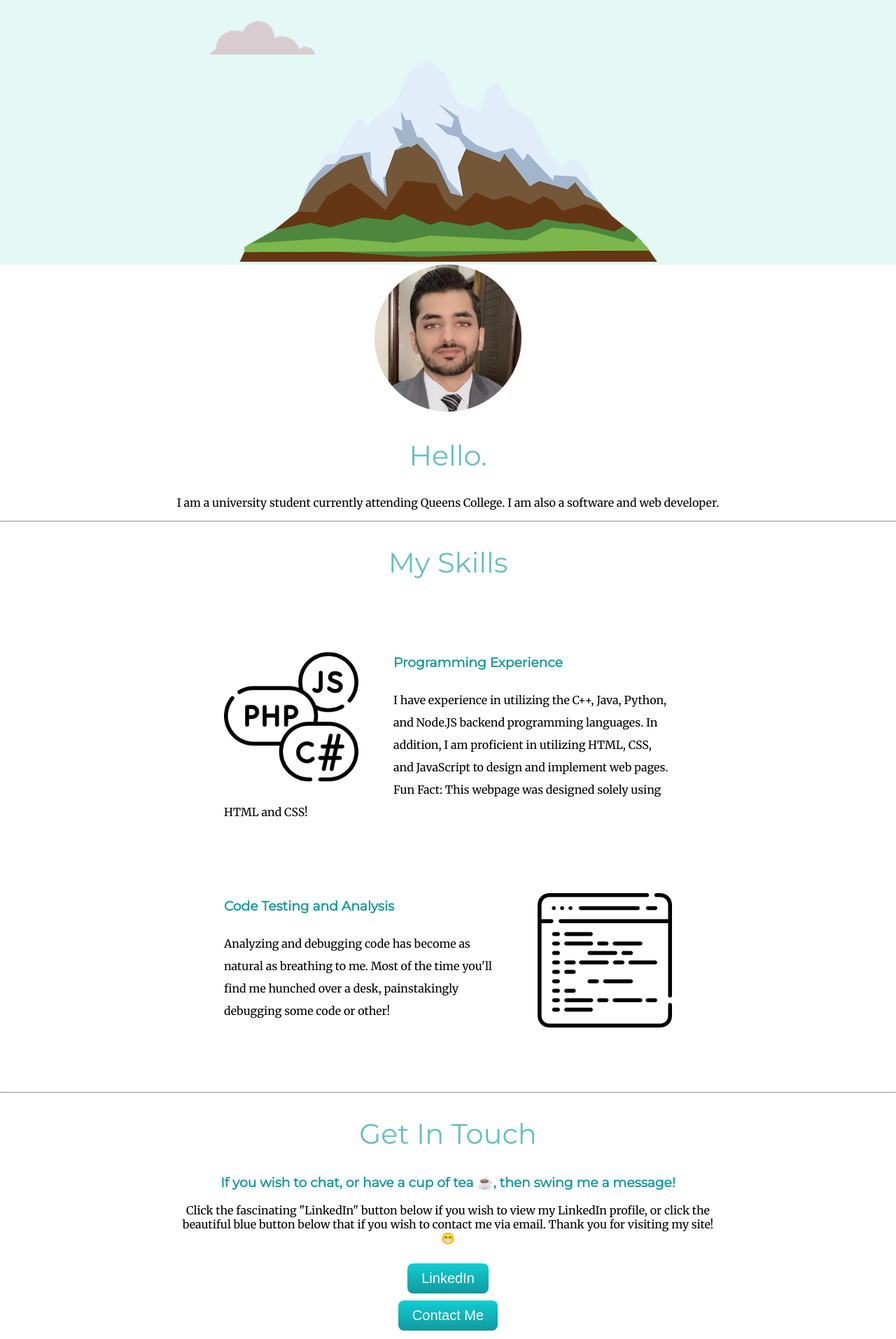
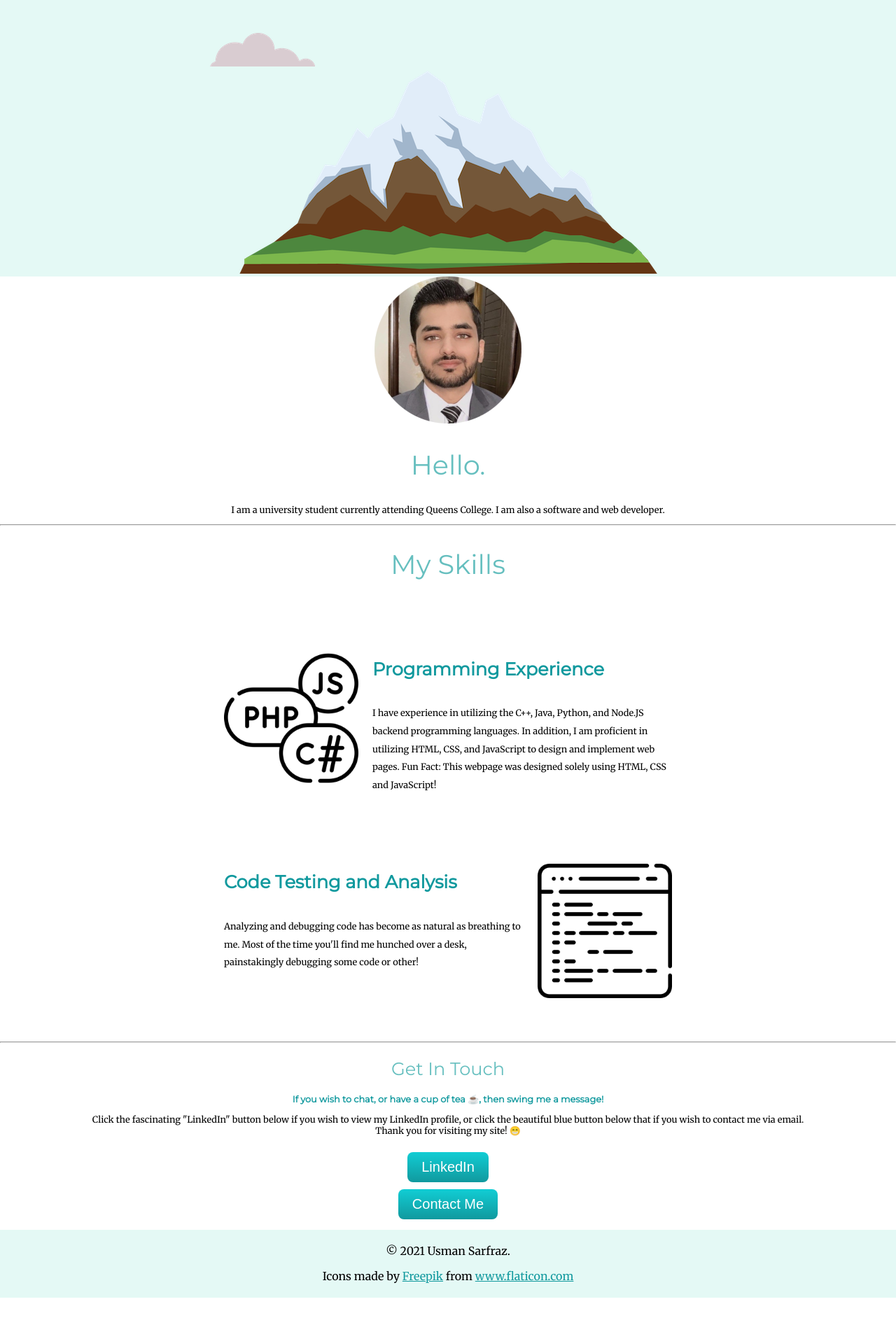
Before and after one commit to usarfraz3434/Personal-Website, a plain HTML site: page index.html in a window 1280 px wide. Shown: the part 428-2341 px from the top of the page at 70% size. After the commit the page ends 2282 px from the top, so only its background shows below. Drawn offline with Linux system fonts and the light colour scheme.

Commit message:
Edited HTML/CSS files

```diff
--- a/css/styles.css
+++ b/css/styles.css
@@ -51,7 +51,7 @@ a {
 }
 
 .skill-row {
-  width: 50%;
+  max-width: 50%;
   margin: 100px auto 100px auto;
   text-align: left;
   line-height: 2;
@@ -60,19 +60,19 @@ a {
 .coding-image {
   width: 30%;
   float: left;
-  margin-right: 50px;
+  margin-right: 20px;
 }
 
 .code-review {
   width: 30%;
   float: right;
-  margin-left: 50px;
+  margin-left: 20px;
 }
 
 .ending-paragraph {
 
-  margin-left: 250px;
-  margin-right: 250px;
+  margin-left: 125px;
+  margin-right: 125px;
 
 }
 
--- a/index.html
+++ b/index.html
@@ -3,6 +3,7 @@
 
 <head>
   <meta charset="utf-8">
+  <meta name="viewport" content="width=device-width, initial-scale=1.0">
   <title>Usman's Site</title>
   <link rel="stylesheet" href="css/styles.css">
   <link rel="icon" href="favicon (1).ico">
@@ -13,39 +14,39 @@
 
 <body>
   <div class="top-container">
-    <img class="top-cloud" src="images/cloud.png" alt="cloud-image">
-    <h1>I'm Usman!</h1>
-    <h2>A Software Developer.</h2>
-    <img class="bottom-cloud" src="images/cloud.png" alt="cloud-image">
-    <img src="images/mountain.png" alt="mountain-image">
+    <img class="top-cloud" src="images/cloud.png" alt="cloud-image" style="max-width:100%;height:auto;">
+    <h1 style="font-size:5vw">I'm Usman!</h1>
+    <h2 style="font-size:5vw">A Software Developer.</h2>
+    <img class="bottom-cloud" src="images/cloud.png" alt="cloud-image" style="max-width:100%;height:auto;">
+    <img src="images/mountain.png" alt="mountain-image" style="max-width:100%;height:auto;">
   </div>
 
   <div class="middle-container">
     <div class="profile">
-      <img src="images/Usman Sarfraz 40.png" alt="Usman-Sarfraz-img">
-      <h2>Hello.</h2>
-      <p>I am a university student currently attending Queens College. I am also a software and web developer.</p>
+      <img src="images/Usman Sarfraz 40.png" alt="Usman-Sarfraz-img" style="max-width:100%;height:auto;">
+      <h2 style="font-size:3vw">Hello.</h2>
+      <p style="font-size:1vw">I am a university student currently attending Queens College. I am also a software and web developer.</p>
     </div>
     <hr>
     <div class="skills">
-      <h2>My Skills</h2>
+      <h2 style="font-size:3vw">My Skills</h2>
       <div class="skill-row">
-        <img class="coding-image" src="images/coding-language.png" alt="coding-languages-img">
-        <h3>Programming Experience</h3>
-        <p>I have experience in utilizing the C++, Java, Python, and Node.JS backend programming languages. In addition, I am proficient in utilizing HTML, CSS, and JavaScript to design and implement web pages. Fun Fact: This webpage was designed
-          solely using HTML and CSS!</p>
+        <img class="coding-image" src="images/coding-language.png" alt="coding-languages-img" style="max-width:100%;height:auto;">
+        <h3 style="font-size:2vw">Programming Experience</h3>
+        <p style="font-size:1vw">I have experience in utilizing the C++, Java, Python, and Node.JS backend programming languages. In addition, I am proficient in utilizing HTML, CSS, and JavaScript to design and implement web pages. Fun Fact: This webpage was designed
+          solely using HTML, CSS and JavaScript!</p>
       </div>
       <div class="skill-row">
-        <img class="code-review" src="images/coding.png" alt="code-review-img">
-        <h3>Code Testing and Analysis</h3>
-        <p>Analyzing and debugging code has become as natural as breathing to me. Most of the time you'll find me hunched over a desk, painstakingly debugging some code or other! </p>
+        <img class="code-review" src="images/coding.png" alt="code-review-img" style="max-width:100%;height:auto;">
+        <h3 style="font-size:2vw">Code Testing and Analysis</h3>
+        <p style="font-size:1vw">Analyzing and debugging code has become as natural as breathing to me. Most of the time you'll find me hunched over a desk, painstakingly debugging some code or other! </p>
       </div>
     </div>
     <hr>
     <div class="contact-me">
-      <h2>Get In Touch</h2>
-      <h3>If you wish to chat, or have a cup of tea <span id="teacup">☕</span>, then swing me a message!</h3>
-      <p class="ending-paragraph">Click the fascinating "LinkedIn" button below if you wish to view my LinkedIn profile, or click the beautiful blue button below that if you wish to contact me via email. Thank you for visiting my site! 😁</p>
+      <h2 style="font-size:2vw">Get In Touch</h2>
+      <h3 style="font-size:1vw">If you wish to chat, or have a cup of tea <span id="teacup">☕</span>, then swing me a message!</h3>
+      <p class="ending-paragraph" style="font-size:1vw">Click the fascinating "LinkedIn" button below if you wish to view my LinkedIn profile, or click the beautiful blue button below that if you wish to contact me via email. Thank you for visiting my site! 😁</p>
       <div class="bottom-container">
         <a class="LinkedinBtn" href="https://www.linkedin.com/in/usman-sarfraz-7ba4911b4/">LinkedIn</a>
       </div>
```
